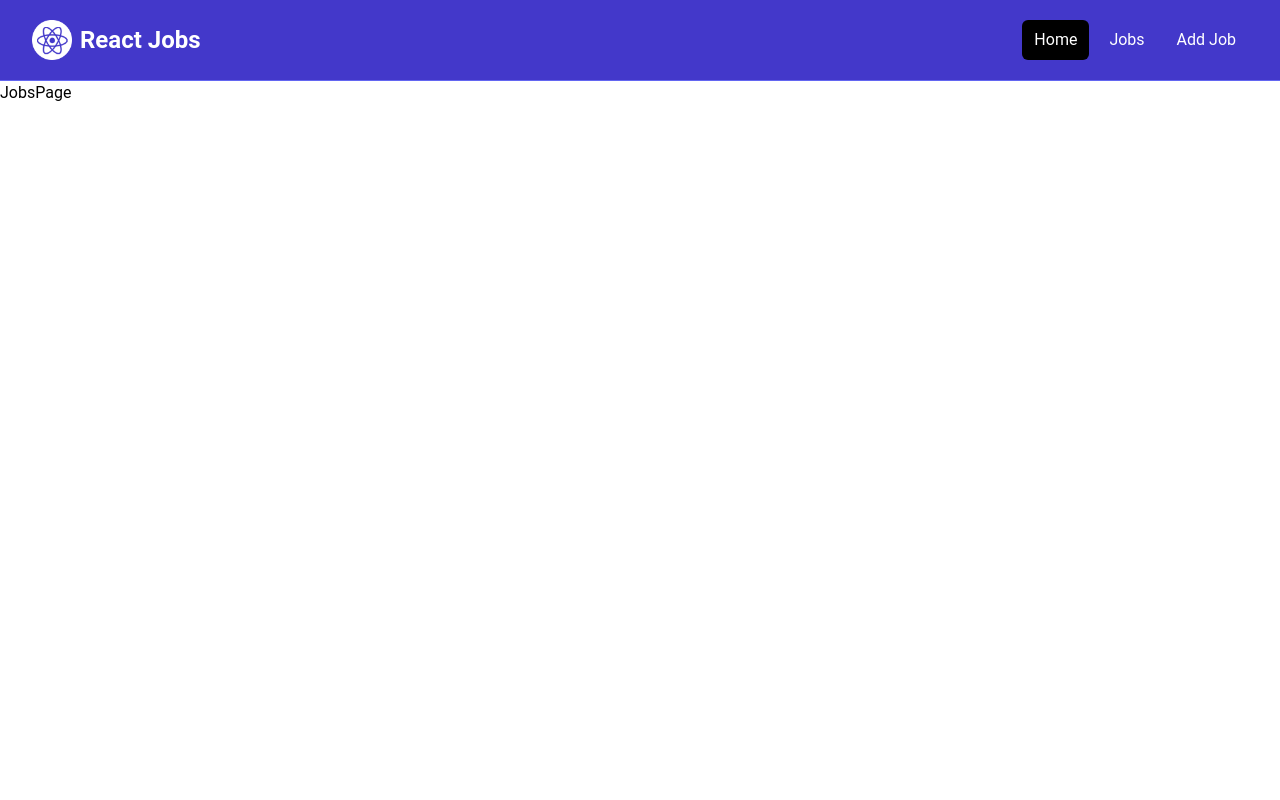
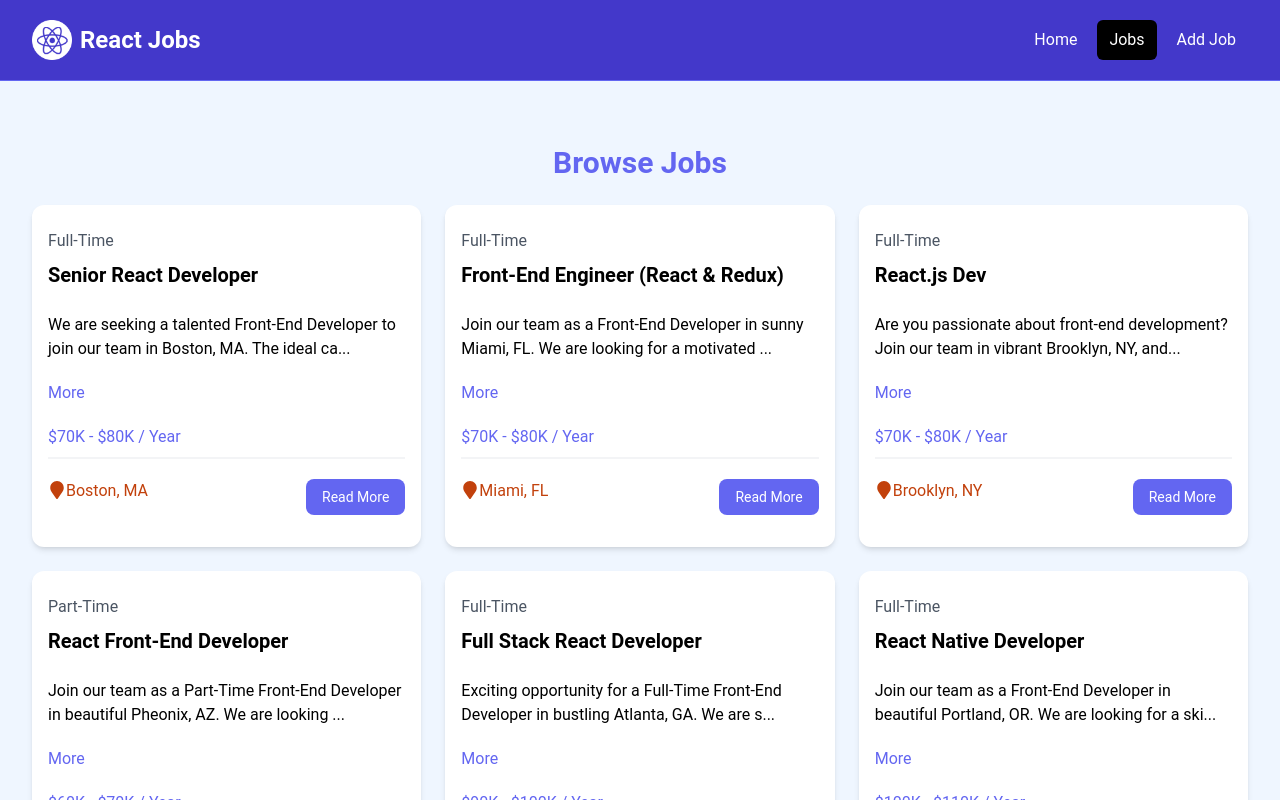
Before and after one commit to Munyiwamwangi/React-jobs, a React (Vite) app: page /jobs in a window 1280 px wide. Shown: the top 800 px of the page. Built offline with nearby package versions, Linux system fonts and the light colour scheme.

Commit message:
conditional rendering, active links, custom 404 page

```diff
--- a/src/App.jsx
+++ b/src/App.jsx
@@ -7,12 +7,15 @@
 import HomePage from "./pages/HomePage";
 import MainLayout from "./layouts/MainLayout";
 import JobsPage from "./pages/JobsPage";
+import NotFoundPage from "./pages/NotFoundPage";
 
 const router = createBrowserRouter(
   createRoutesFromElements(
     <Route path="/" element={<MainLayout />}>
       <Route index element={<HomePage />} />
       <Route path="/jobs" element={<JobsPage />} />
+      <Route path="*" element={<NotFoundPage />} />
+
     </Route>
   )
 );
--- a/src/components/JobListings.jsx
+++ b/src/components/JobListings.jsx
@@ -1,32 +1,30 @@
-import jobs from '../jobs.json'
-import JobListing from './JobListing'
-const JbbListings = () => {
+import jobs from "../jobs.json";
+import JobListing from "./JobListing";
 
-  const recentJobs=jobs.slice(0,3);
+const JbbListings = ({ isHome = false }) => {
+  const jobListings = isHome ? jobs.slice(0, 3) : jobs;
 
   return (
     <>
       <section className="bg-blue-50 px-4 py-10">
         <div className="container-xl lg:container m-auto">
           <h2 className="text-3xl font-bold text-indigo-500 mb-6 text-center">
-          Browse Jobs
+            {isHome ? "Recent Jobs" : "Browse Jobs"}
           </h2>
           <div className="grid grid-cols-1 md:grid-cols-3 gap-6">
-          {recentJobs.map((job, key) =>(
+            {jobListings.map((job, key) => (
               <JobListing key={job.id} job={job} />
-
             ))}
             {/* <!-- Job Listing 1 --> */}
 
             {/* <!-- Job Listing 2 --> */}
 
             {/* <!-- Job Listing 3 -->  */}
-
           </div>
         </div>
       </section>
     </>
-  )
-}
+  );
+};
 
-export default JbbListings
+export default JbbListings;
--- a/src/components/NavBar.jsx
+++ b/src/components/NavBar.jsx
@@ -1,6 +1,12 @@
 import logo from "../assets/images/logo.png";
-import { Link } from "react-router-dom";
+import { NavLink } from "react-router-dom";
+
 const NavBar = () => {
+  const linkClass = ({ isActive }) =>
+    isActive
+      ? "bg-black text-white hover:bg-gray-900 hover:text-white rounded-md px-3 py-2"
+      : "text-white hover:bg-gray-900 hover:text-white rounded-md px-3 py-2";
+
   return (
     <nav className="bg-indigo-700 border-b border-indigo-500">
       <div className="mx-auto max-w-7xl px-2 sm:px-6 lg:px-8">
@@ -15,24 +21,15 @@
             </a>
             <div className="md:ml-auto">
               <div className="flex space-x-2">
-                <Link
-                  to="/"
-                  className="text-white bg-black hover:bg-gray-900 hover:text-white rounded-md px-3 py-2"
-                >
+                <NavLink to="/" className={linkClass}>
                   Home
-                </Link>
-                <Link
-                  to="/jobs"
-                  className="text-white hover:bg-gray-900 hover:text-white rounded-md px-3 py-2"
-                >
+                </NavLink>
+                <NavLink to="/jobs" className={linkClass}>
                   Jobs
-                </Link>
-                <Link
-                  to="/add-job"
-                  className="text-white hover:bg-gray-900 hover:text-white rounded-md px-3 py-2"
-                >
+                </NavLink>
+                <NavLink to="/add-job" className={linkClass}>
                   Add Job
-                </Link>
+                </NavLink>
               </div>
             </div>
           </div>
--- a/src/pages/HomePage.jsx
+++ b/src/pages/HomePage.jsx
@@ -8,7 +8,7 @@
     <>
       <Hero />
       <HomeCards />
-      <JobListings />
+      <JobListings isHome={true} />
       <ViewAllJobs />
     </>
   );
--- a/src/pages/JobsPage.jsx
+++ b/src/pages/JobsPage.jsx
@@ -1,5 +1,12 @@
+import JobListings from "../components/JobListings";
+
 const JobsPage = () => {
-  return <div>JobsPage</div>;
+
+  return (
+    <section className="bg-blue-50 px-4 py-6">
+      <JobListings />
+    </section>
+  );
 };
 
 export default JobsPage;
--- /dev/null
+++ b/src/pages/NotFoundPage.jsx
@@ -0,0 +1,24 @@
+import { Link } from "react-router-dom";
+import { FaExclamationTriangle } from "react-icons/fa";
+
+const NotFoundPage = () => {
+  return (
+    <>
+      <section className="text-center flex flex-col justify-center items-center h-96">
+        <FaExclamationTriangle className="text-yellow-400 text-6-xl mb-4" />
+        <h1 className="text-6xl font-bold mb-4">404 Not Found</h1>
+        <p className="text-xl mb-5">This page does not exist</p>
+        <Link
+          to="/index"
+          className="text-white bg-indigo-700 hover:bg-indigo-900 rounded-md px-3 py-2 mt-4"
+        >
+          Go Back
+        </Link>
+      </section>
+
+      <script src="js/main.js"></script>
+    </>
+  );
+};
+
+export default NotFoundPage;
```
Lines whose indentation alone changed are shown as unchanged.
